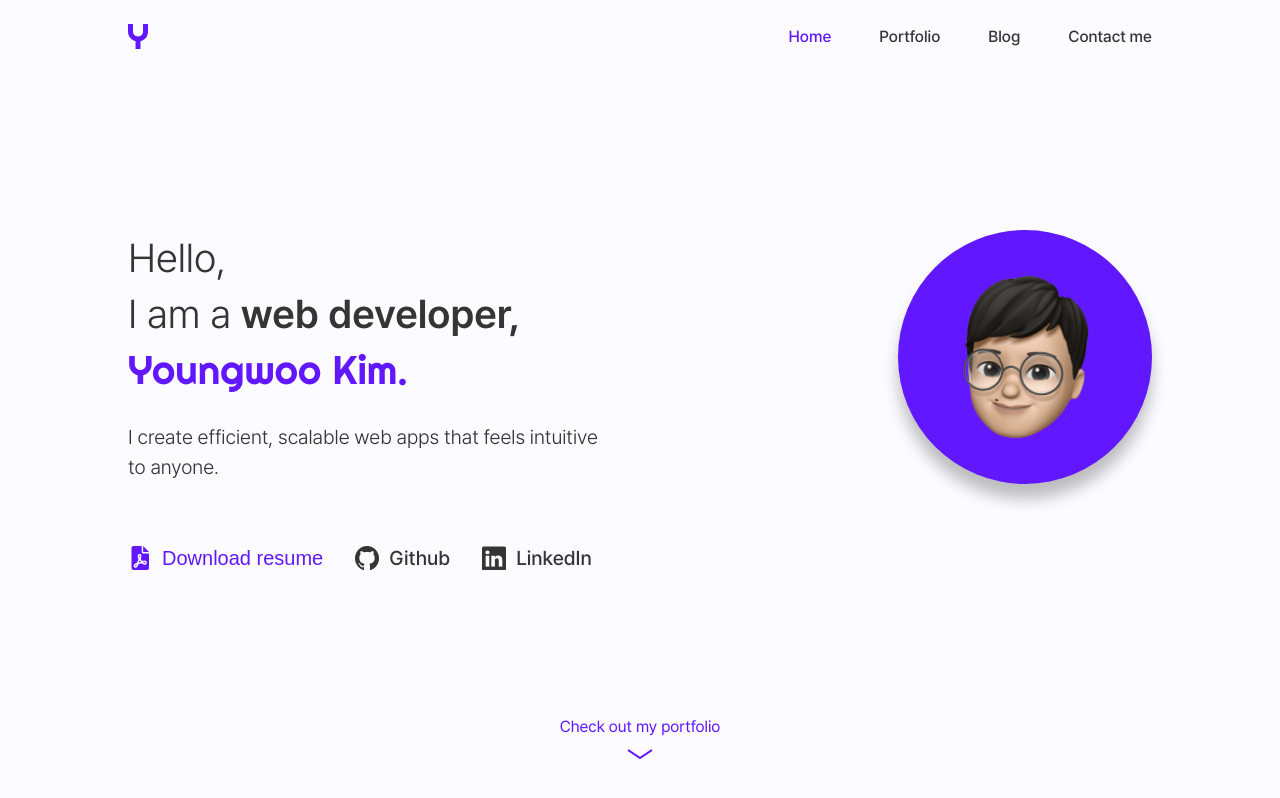
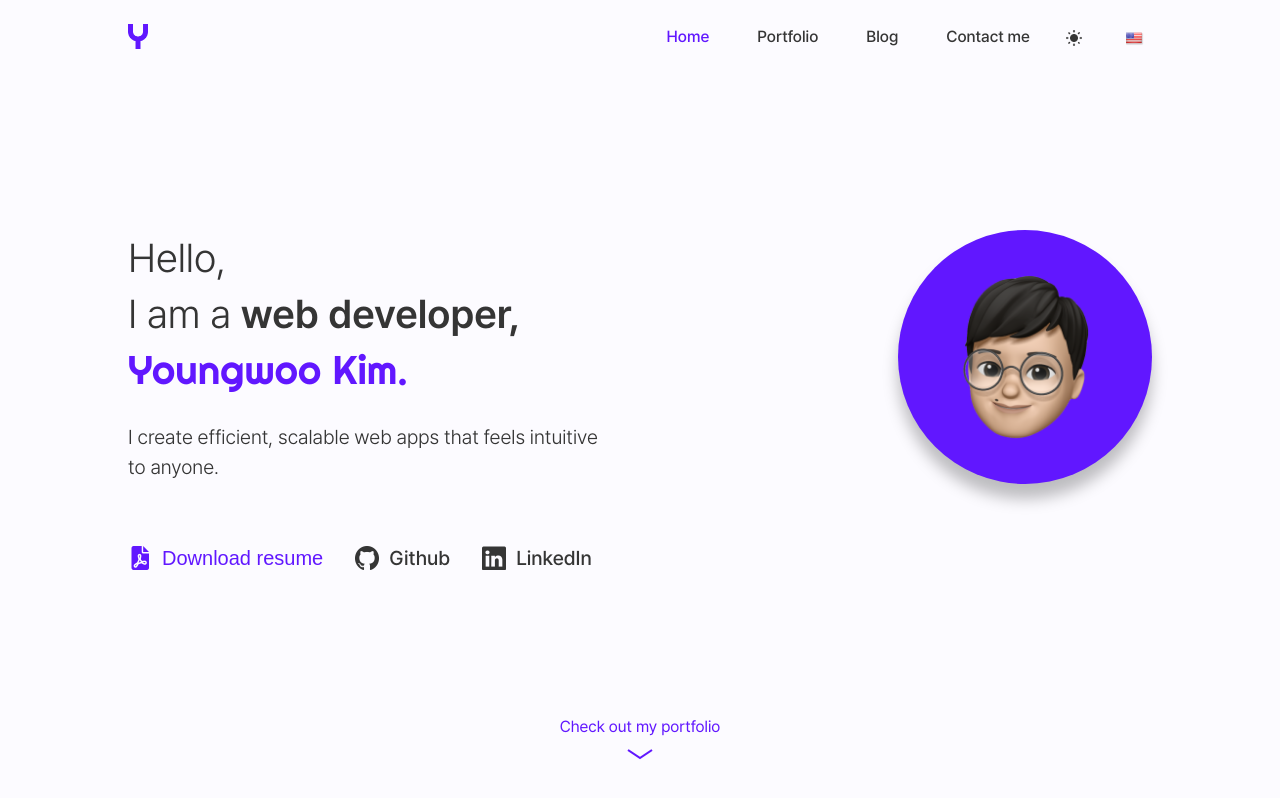
Before and after one commit to seanK200/portfolio, a React (Create React App) app: page / in a window 1280 px wide. Shown: the top 798 px of the page. Built offline with nearby package versions, Linux system fonts and the light colour scheme; no server answers.

Commit message:
add theme and language toggle to header nav

```diff
--- a/src/components/footer/ThemeSelector.tsx
+++ b/src/components/footer/ThemeSelector.tsx
@@ -7,13 +7,7 @@ import SelectorItem from '../form/SelectorItem';
 
 const ThemeSelector = () => {
   const { theme, setTheme, setUsePreferredTheme } = useSettings();
-  const t = useText({
-    ...themeTexts,
-    theme: {
-      ko: '테마',
-      en: 'Theme',
-    },
-  });
+  const t = useText(themeTexts);
 
   const handleThemeChange = (themeValue: string) => {
     setUsePreferredTheme(false);
--- a/src/components/header/index.tsx
+++ b/src/components/header/index.tsx
@@ -9,7 +9,9 @@ import breakpoints from '../../styles/breakpoints';
 import SContainer from '../../styles/Container';
 import Highlight from '../../styles/Highlight';
 import themes from '../../styles/theme';
+import langTexts from '../../texts/langTexts';
 import navTexts from '../../texts/navTexts';
+import themeTexts from '../../texts/themeTexts';
 import Hamburger from '../Hamburger';
 import Asset from '../utilities/Asset';
 import ShowMobile from '../utilities/ShowMobile';
@@ -20,11 +22,21 @@ type PropTypes = {
 
 const Header = ({ setHeaderHeight }: PropTypes): JSX.Element => {
   const { headerHeight, isScrollingDown, windowSize } = useGlobals();
-  const { theme, language } = useSettings();
+  const { theme, setTheme, language, setLanguage } = useSettings();
   const headerRef = useRef<HTMLElement>(null);
-  const t = useText(navTexts);
+  const t = useText({ ...navTexts, ...themeTexts, ...langTexts });
   const activeClassName = 'active';
   const location = useLocation();
+
+  // Theme toggle button
+  const handleThemeClick = () => {
+    setTheme(theme === 'light' ? 'dark' : 'light');
+  };
+
+  // Language toggle button
+  const handleLanguageClick = () => {
+    setLanguage(language === 'ko' ? 'en' : 'ko');
+  };
 
   // Mobile
   const isMobile = windowSize.width <= breakpoints.mobile;
@@ -114,6 +126,34 @@ const Header = ({ setHeaderHeight }: PropTypes): JSX.Element => {
                 {t('about')}
               </NavLink>
             </li>
+            <ShowMobile>
+              <hr />
+            </ShowMobile>
+            <li onClick={handleThemeClick} className="header__menu">
+              <Asset
+                src="themes.png"
+                width="1em"
+                height="1em"
+                spriteX={10}
+                spriteY={10}
+                offsetX={theme === 'light' ? 3 : 8}
+              />
+              <span className="header__menulabel">
+                {t(theme)}
+                <ShowMobile>{' ' + t('theme', { caps: 'lower' })}</ShowMobile>
+              </span>
+            </li>
+            <li onClick={handleLanguageClick} className="header__menu">
+              <Asset
+                src="flags.png"
+                width="1.125em"
+                height="1.125em"
+                spriteX={2}
+                spriteY={1}
+                offsetX={language === 'ko' ? 0 : 1}
+              />
+              <span className="header__menulabel">{t(language)}</span>
+            </li>
           </ul>
           <ShowMobile>
             <Highlight
@@ -169,15 +209,52 @@ const Navigation = styled.nav<{ headerHeight: number; isNavOpen: boolean }>`
   display: flex;
   & ul {
     display: flex;
+    align-items: center;
     width: 100%;
   }
   & li {
-    padding-left: 48px;
+    margin-left: 48px;
     font-weight: 500;
     color: ${({ theme }) => theme.textColor.default};
   }
+  & li.header__menu {
+    margin-left: 36px;
+    display: flex;
+    align-items: center;
+    cursor: pointer;
+  }
+  & li span.asset__span {
+    display: inline-block;
+    position: relative;
+    top: 1px;
+    cursor: pointer;
+  }
+  & li.header__menu span.header__menulabel {
+    display: inline-block;
+    overflow: hidden;
+    max-width: 0px;
+    padding-left: 8px;
+    transition: max-width 0.25s linear;
+    word-break: keep-all;
+  }
+  & li.header__menu:hover span.header__menulabel {
+    max-width: 6ch;
+  }
   & a.active {
     color: ${({ theme }) => theme.color.primary.default};
+  }
+  & hr {
+    display: block;
+    width: 100%;
+    border-width: 0.5px;
+    border-color: ${({ theme }) => theme.color.gray.default};
+    margin: 0 0 32px 0;
+  }
+
+  @media screen and ((max-width: ${breakpoints.tablet}px) and (min-width: ${breakpoints.mobile}px)) {
+    & li.header__menu {
+      display: none;
+    }
   }
 
   @media screen and (max-width: ${breakpoints.mobile}px) {
@@ -201,6 +278,17 @@ const Navigation = styled.nav<{ headerHeight: number; isNavOpen: boolean }>`
       margin-bottom: 32px;
       font-size: 1.25rem;
     }
+    & li span.asset__span {
+      margin-right: 8px;
+    }
+    & li.header__menu {
+      border-radius: 0;
+      padding: 0 0;
+      background: none;
+    }
+    & li.header__menu span.header__menulabel {
+      max-width: unset;
+    }
     & a {
       display: block;
       width: 100%;
--- a/src/components/utilities/Asset.tsx
+++ b/src/components/utilities/Asset.tsx
@@ -14,6 +14,7 @@ export type AssetPropTypes = {
   hoverable?: boolean;
   hover?: boolean; // emulate a hovered state even when it is not hovered
   onClick?: React.MouseEventHandler<HTMLSpanElement>;
+  style?: React.CSSProperties;
 };
 
 type StyledPropTypes = {
@@ -52,6 +53,7 @@ const Asset = (props: AssetPropTypes) => {
     hoverable = defaultAssetProps.hoverable,
     hover = defaultAssetProps.hover,
     onClick: handleClick,
+    style,
   } = props;
 
   const useDarkTheme = themed && spriteY > 1 && theme === 'dark';
@@ -78,6 +80,7 @@ const Asset = (props: AssetPropTypes) => {
       hoverable={hoverable}
       className={getClassName()}
       onClick={handleClick}
+      style={style}
     ></SAsset>
   );
 };
--- a/src/texts/langTexts.ts
+++ b/src/texts/langTexts.ts
@@ -1,11 +1,11 @@
 import { MultiLangTexts } from '../hooks/useText';
 
 const langTexts: MultiLangTexts = {
-  Korean: {
+  ko: {
     ko: '한국어',
     en: 'Korean',
   },
-  English: {
+  en: {
     ko: '영어',
     en: 'English',
   },
--- a/src/texts/themeTexts.ts
+++ b/src/texts/themeTexts.ts
@@ -13,6 +13,10 @@ const themeTexts: MultiLangTexts = {
     ko: '자동',
     en: 'Auto',
   },
+  theme: {
+    ko: '테마',
+    en: 'Theme',
+  },
 };
 
 export default themeTexts;
```
